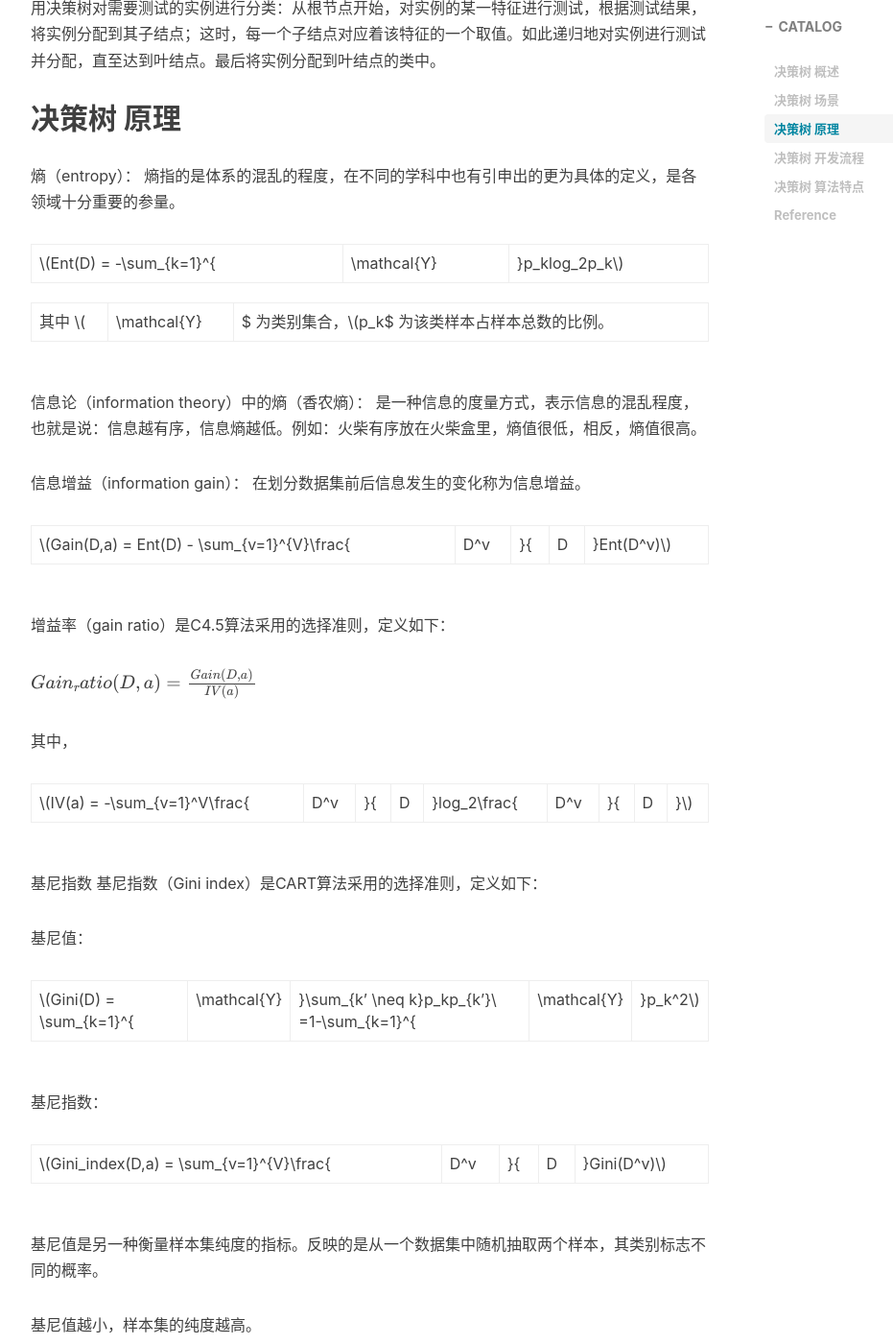
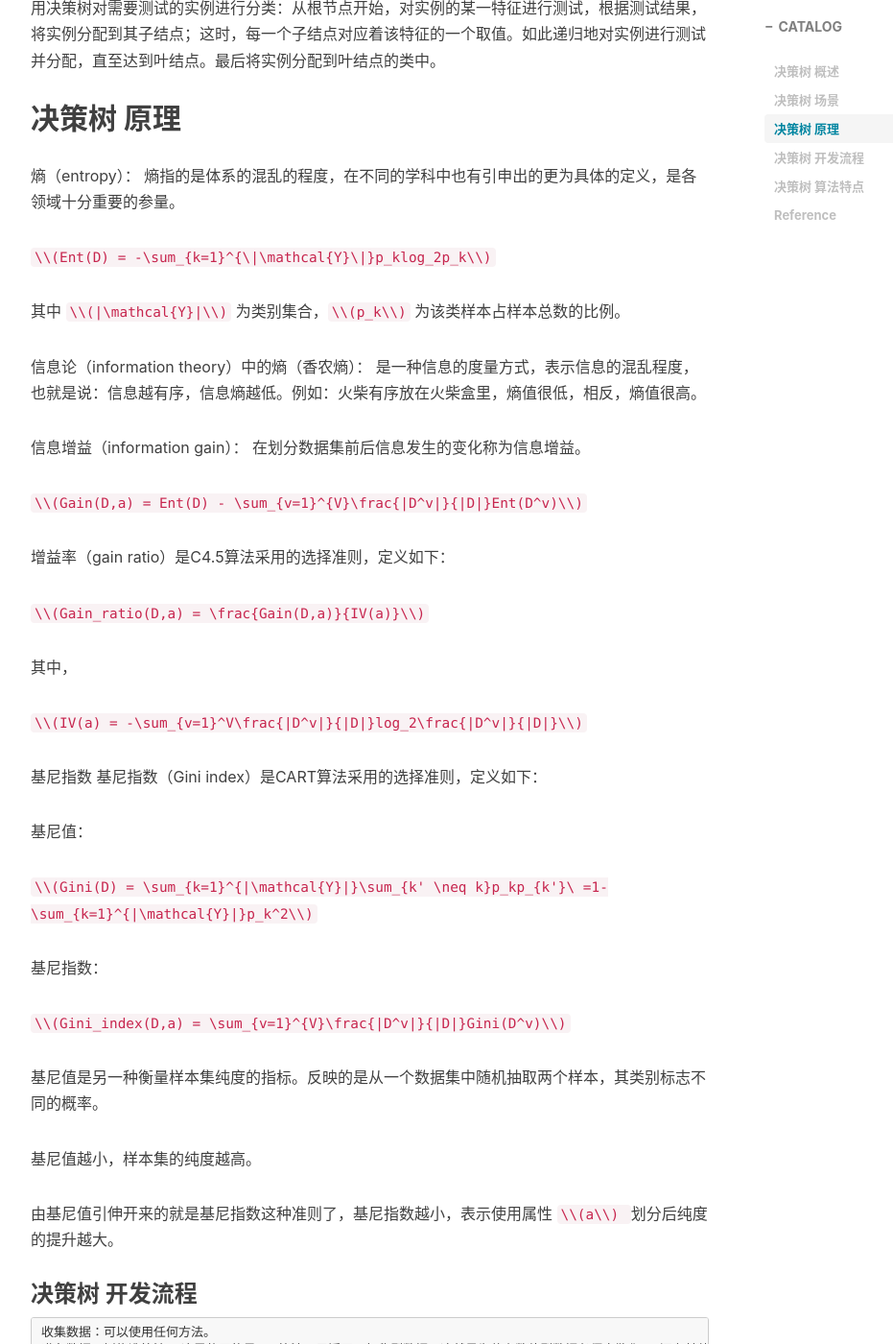
Before and after one commit to YC-wind/YC-wind.github.io, a Jekyll site: the page built from _posts/2019-5-15-ML-03DecisionTree.md, in a window 1280 px wide and 1400 px high, scrolled down 1270 px. Shown: the whole window at 96% size, without its empty margins (233-1164 px from the left). Built offline with Jekyll 4.4.1, drawn with Linux system fonts in a browser that asks for light colours; nearby versions of some CDN libraries; formulas are drawn with MathJax 3; comment, search, counter and statistics services are not loaded.

Commit message:
add 决策树(修改 latex)

```diff
--- a/_posts/2019-5-15-ML-03DecisionTree.md
+++ b/_posts/2019-5-15-ML-03DecisionTree.md
@@ -34,9 +34,9 @@
 熵（entropy）：
 熵指的是体系的混乱的程度，在不同的学科中也有引申出的更为具体的定义，是各领域十分重要的参量。
 
-\\(Ent(D) = -\sum_{k=1}^{|\mathcal{Y}|}p_klog_2p_k\\)
+`\\(Ent(D) = -\sum_{k=1}^{\|\mathcal{Y}\|}p_klog_2p_k\\)`
 
-其中 \\(|\mathcal{Y}|$ 为类别集合，\\(p_k$ 为该类样本占样本总数的比例。
+其中 `\\(|\mathcal{Y}|\\)` 为类别集合，`\\(p_k\\)` 为该类样本占样本总数的比例。
 
 信息论（information theory）中的熵（香农熵）：
 是一种信息的度量方式，表示信息的混乱程度，也就是说：信息越有序，信息熵越低。例如：火柴有序放在火柴盒里，熵值很低，相反，熵值很高。
@@ -44,32 +44,32 @@
 信息增益（information gain）：
 在划分数据集前后信息发生的变化称为信息增益。
 
-\\(Gain(D,a) = Ent(D) - \sum_{v=1}^{V}\frac{|D^v|}{|D|}Ent(D^v)\\)
+`\\(Gain(D,a) = Ent(D) - \sum_{v=1}^{V}\frac{|D^v|}{|D|}Ent(D^v)\\)`
 
 增益率（gain ratio）是C4.5算法采用的选择准则，定义如下：
 
-\\(Gain_ratio(D,a) = \frac{Gain(D,a)}{IV(a)}\\)
+`\\(Gain_ratio(D,a) = \frac{Gain(D,a)}{IV(a)}\\)`
 
 其中，
 
-\\(IV(a) = -\sum_{v=1}^V\frac{|D^v|}{|D|}log_2\frac{|D^v|}{|D|}\\)
+`\\(IV(a) = -\sum_{v=1}^V\frac{|D^v|}{|D|}log_2\frac{|D^v|}{|D|}\\)`
 
 基尼指数
 基尼指数（Gini index）是CART算法采用的选择准则，定义如下：
 
 基尼值：
 
-\\(Gini(D) = \sum_{k=1}^{|\mathcal{Y}|}\sum_{k' \neq k}p_kp_{k'}\ =1-\sum_{k=1}^{|\mathcal{Y}|}p_k^2\\)
+`\\(Gini(D) = \sum_{k=1}^{|\mathcal{Y}|}\sum_{k' \neq k}p_kp_{k'}\ =1-\sum_{k=1}^{|\mathcal{Y}|}p_k^2\\)`
 
 基尼指数：
 
-\\(Gini_index(D,a) = \sum_{v=1}^{V}\frac{|D^v|}{|D|}Gini(D^v)\\)
+`\\(Gini_index(D,a) = \sum_{v=1}^{V}\frac{|D^v|}{|D|}Gini(D^v)\\)`
 
 基尼值是另一种衡量样本集纯度的指标。反映的是从一个数据集中随机抽取两个样本，其类别标志不同的概率。
 
 基尼值越小，样本集的纯度越高。
 
-由基尼值引伸开来的就是基尼指数这种准则了，基尼指数越小，表示使用属性 \\(a\\) 划分后纯度的提升越大。
+由基尼值引伸开来的就是基尼指数这种准则了，基尼指数越小，表示使用属性 `\\(a\\) `划分后纯度的提升越大。
 
 ### 决策树 开发流程
 
```
